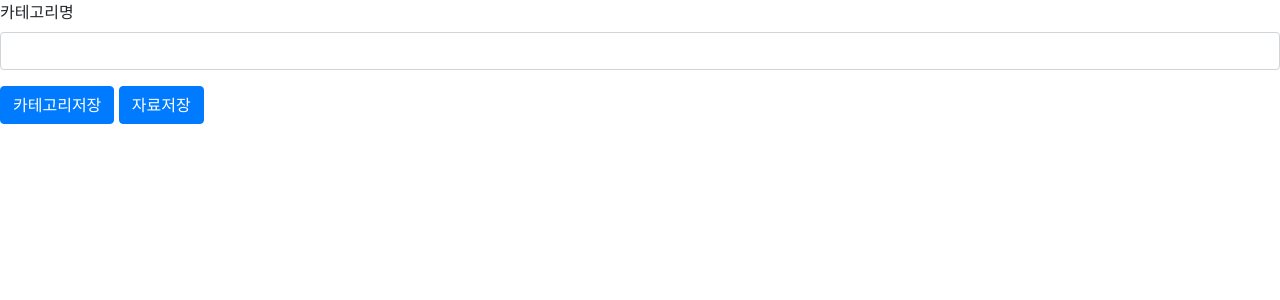
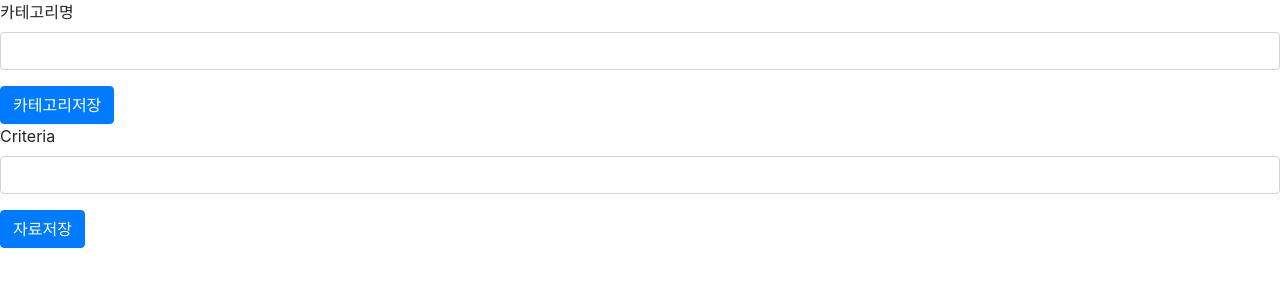
Before and after one commit to dudfo0731/Project, a Flask app: page / in a window 1280 px wide. Shown: the top 300 px of the page. Run offline with Flask 2, Linux system fonts and the light colour scheme; some libraries are stand-ins or nearby versions.

Commit message:
첫 프로젝트

```diff
--- a/app.py
+++ b/app.py
@@ -21,9 +21,10 @@ def setCategory():
 @app.route('/category/data', methods=['POST'])
 def setData():
     category_receive = request.form['category_give']
+    data_receive = request.form['data_give']
 
     index = db.category_info.find_one({'name': category_receive})['index']
-    info ={'subject':'축구', 'content':"최고다!!"}
+    info ={'criteria1': data_receive}
     db["collection"+str(index)].insert_one(info)
 
     return jsonify({'result': 'success'})
--- a/templates/index.html
+++ b/templates/index.html
@@ -37,7 +37,7 @@
                 $.ajax({
                     type: "POST",
                     url: "/category/data",
-                    data: {category_give:$("#category-name").val()},
+                    data: {data_give:$("#data-name").val(), category_give:$("#category-name").val()},
                     success: function (response) {
                         alert("저장되었습니다");
                     }
@@ -55,7 +55,13 @@
                         <input id="category-name" class="form-control" placeholder="">
                     </div>
                     <button type="button" class="btn btn-primary" onclick="saveCategory()">카테고리저장</button>
+                    <div class="form-group">
+                        <label for="data-name">Criteria</label>
+                        <input id="data-name" class="form-control" placeholder="">
+                    </div>
+                    </div>
                     <button type="button" class="btn btn-primary" onclick="saveData()">자료저장</button>
+                    <div class="form-group">
                 </div>
             </div>
         </div>
```
